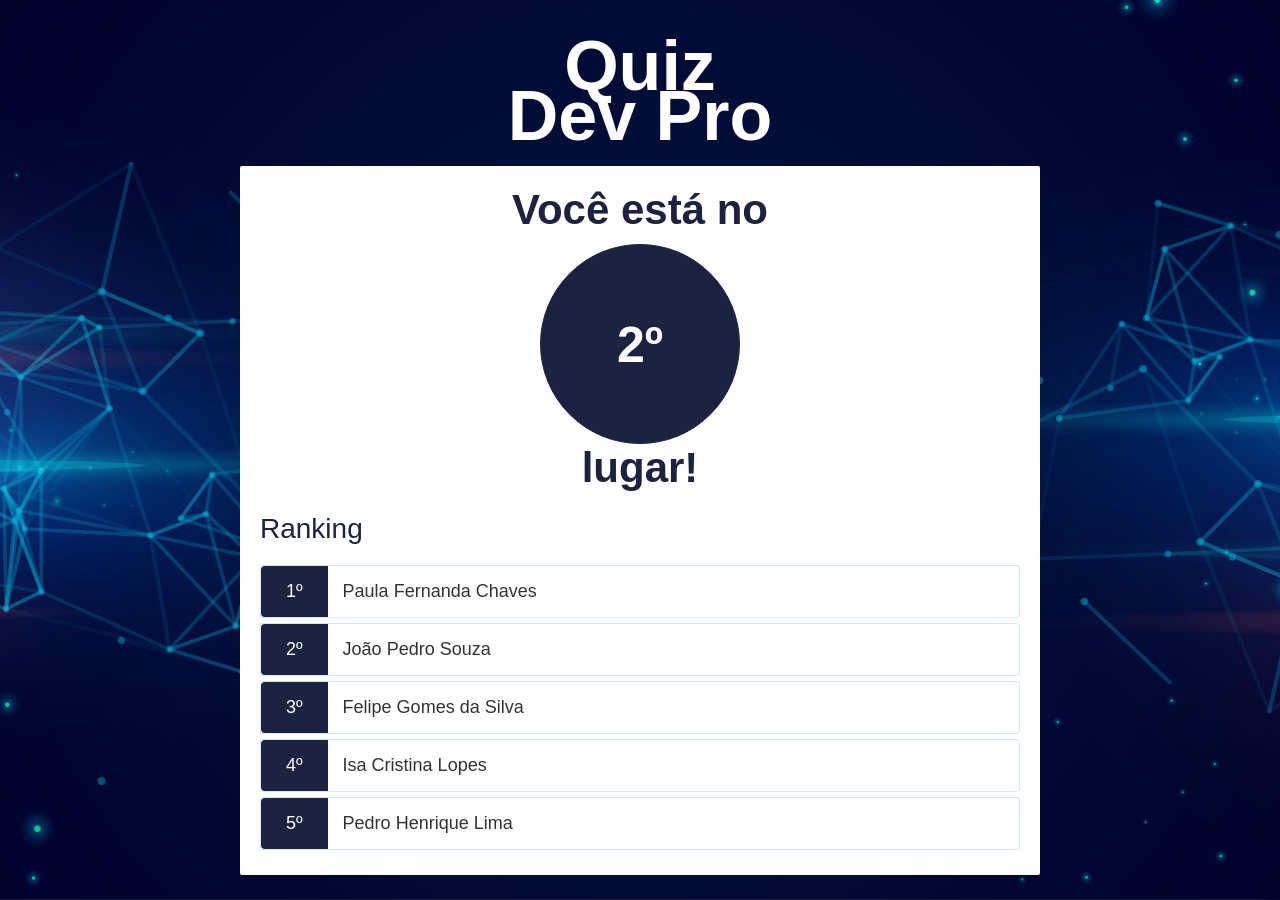
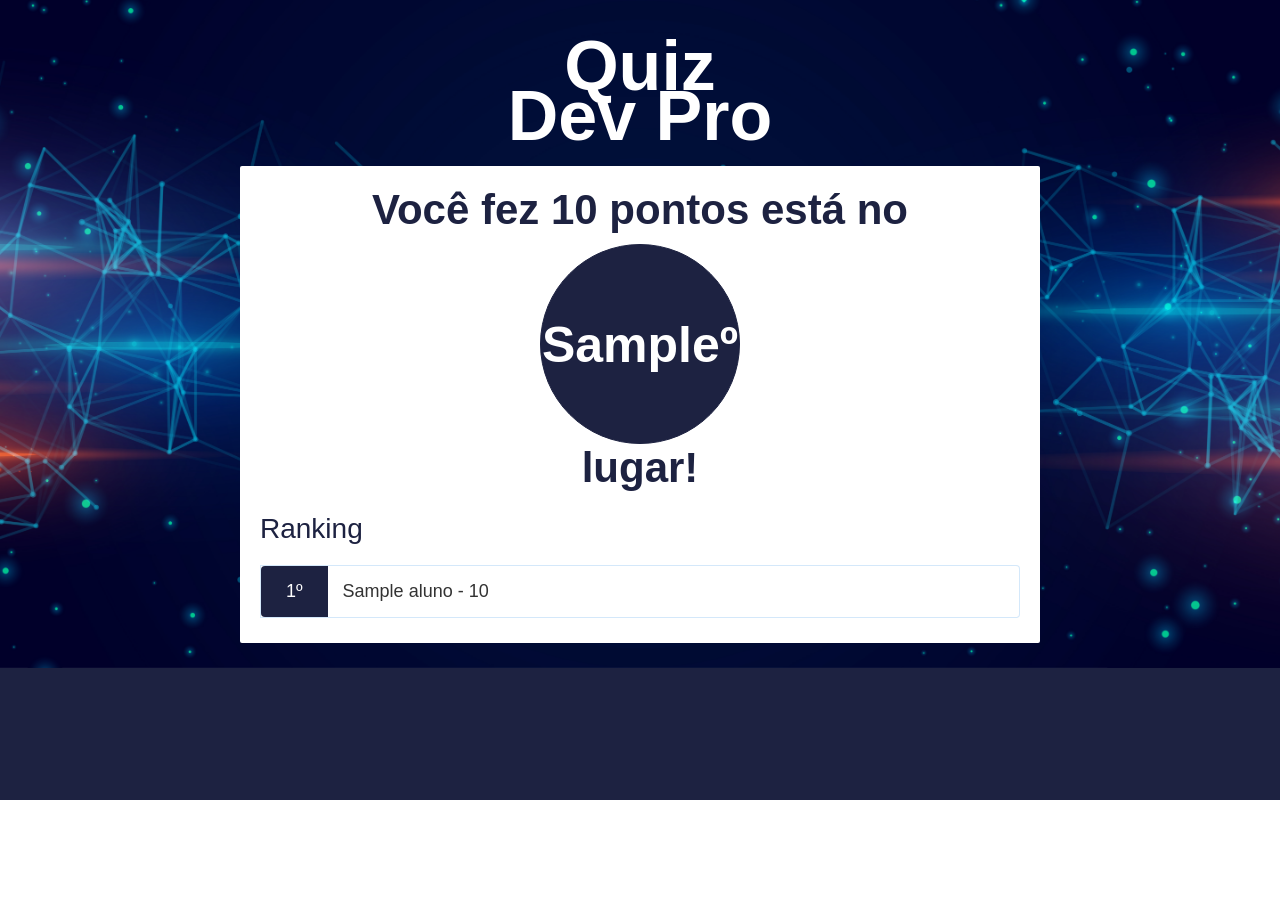
Before and after one commit to HenriqueCCdA/quizDevPro-v2, a Django app: template quiz/base/templates/base/classificacao.html in a window 1280 px wide. After the commit the page ends 800 px from the top, so only its background shows below. Run offline with Django 3.2, Linux system fonts and the light colour scheme; the template is opened without the code that fills it: most values are stand-ins (such as "Sample title", 1, 10 or a date in 2020).

Commit message:
Implementar a pagina de classificacao.
close #52

```diff
--- a/quiz/base/admin/pergunta_e_resposta.py
+++ b/quiz/base/admin/pergunta_e_resposta.py
@@ -10,4 +10,4 @@ class PeguntaAdmin(admin.ModelAdmin):
 
 @admin.register(Resposta)
 class RepostasAdmin(admin.ModelAdmin):
-    list_display = ('id', 'aluno', 'pergunta', 'pontos', 'respondida_em')
+    list_display = ('id', 'aluno', 'aluno_id', 'pergunta', 'pergunta_id', 'pontos', 'respondida_em')
--- a/quiz/base/models/pergunta_e_resposta.py
+++ b/quiz/base/models/pergunta_e_resposta.py
@@ -30,4 +30,5 @@ class Resposta(models.Model):
         ]
 
     def __str__(self):
-        return f'{self.aluno.email} {self.pergunta.enunciado}'
+        return f'Aluno_id {self.aluno_id} Pergunta_id {self.pergunta_id}'
+#       return f'{self.aluno.email} {self.pergunta.enunciado}'
--- a/quiz/base/templates/base/classificacao.html
+++ b/quiz/base/templates/base/classificacao.html
@@ -22,35 +22,20 @@
                 <div id="game" class="justify-center flex-column animate-bottom hidden">
 
                     <div class="game-result">
-                        <h2>Você está no</h2>
-                        <h2 class="status-player">2º</h2>
+                        <h2>Você fez {{pontuacao_do_aluno}} pontos está no</h2>
+                        <h2 class="status-player">{{posicao_do_aluno}}º</h2>
                         <h2>lugar!</h2>
                     </div>
 
                     <br />
 
                     <h3>Ranking</h3>
-                    <div class="choice-container">
-                        <p class="choice-prefix">1º</p>
-                        <p class="choice-text">Paula Fernanda Chaves</p>
-                    </div>
-                    <div class="choice-container">
-                        <p class="choice-prefix">2º</p>
-                        <p class="choice-text">João Pedro Souza</p>
-                    </div>
-                    <div class="choice-container">
-                        <p class="choice-prefix">3º</p>
-                        <p class="choice-text">Felipe Gomes da Silva</p>
-                    </div>
-                    <div class="choice-container">
-                        <p class="choice-prefix">4º</p>
-                        <p class="choice-text">Isa Cristina Lopes</p>
-                    </div>
-                    <div class="choice-container">
-                        <p class="choice-prefix">5º</p>
-                        <p class="choice-text">Pedro Henrique Lima</p>
-                    </div>
-
+                    {% for aluno in primeiros_alunos_da_classificacao %}
+                        <div class="choice-container">
+                            <p class="choice-prefix">{{forloop.counter}}º</p>
+                            <p class="choice-text">{{aluno.aluno__nome}} - {{aluno.pontos__sum}}</p>
+                        </div>
+                    {% endfor %}
                 </div>
 
             </div>
```
Also changed, not shown: quiz/base/tests/test_final_ranking.py (+6 -6 lines), quiz/base/views.py (+23 -1 lines).
